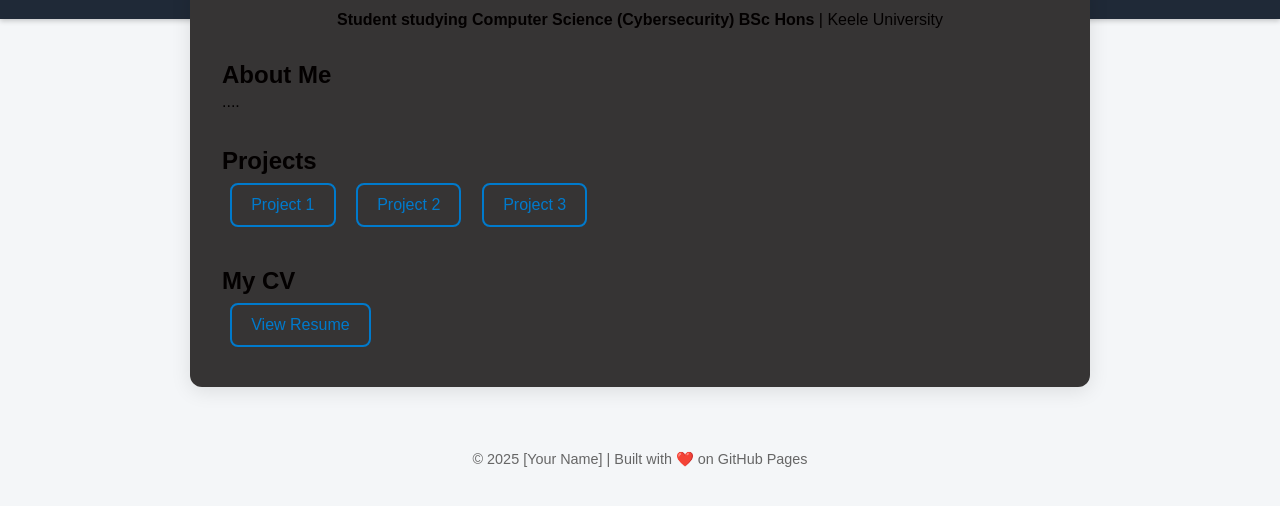
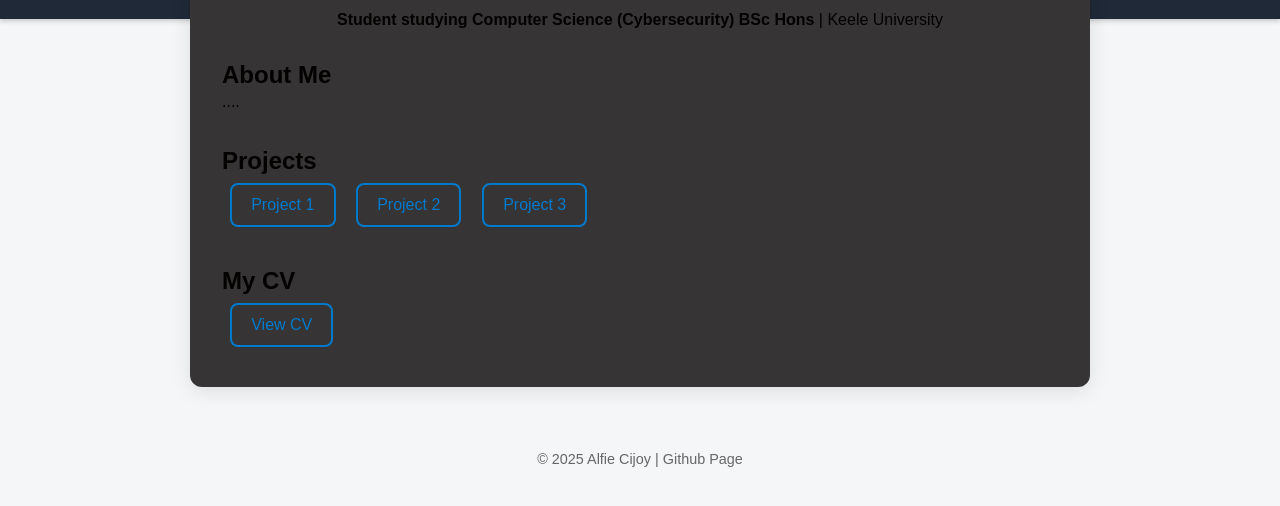
Before and after one commit to alfiecijoy001-sys/alfiecijoy001-sys.github.io, a plain HTML site: page index.html in a window 1280 px wide. Shown: the part 98-604 px from the top of the page. Drawn offline with Linux system fonts and the light colour scheme.

Commit message:
Update CV link text and footer name

```diff
--- a/index.html
+++ b/index.html
@@ -125,12 +125,12 @@
 
     <section class="cv">
       <h2>My CV</h2>
-      <a href="AlfieCijoy.CV.pdf" target="_blank">View Resume</a>
+      <a href="AlfieCijoy.CV.pdf" target="_blank">View CV</a>
     </section>
   </main>
 
   <footer>
-    <p>© 2025 [Your Name] | Built with ❤️ on GitHub Pages</p>
+    <p>© 2025 Alfie Cijoy | Github Page</p>
   </footer>
 </body>
 </html>
```
